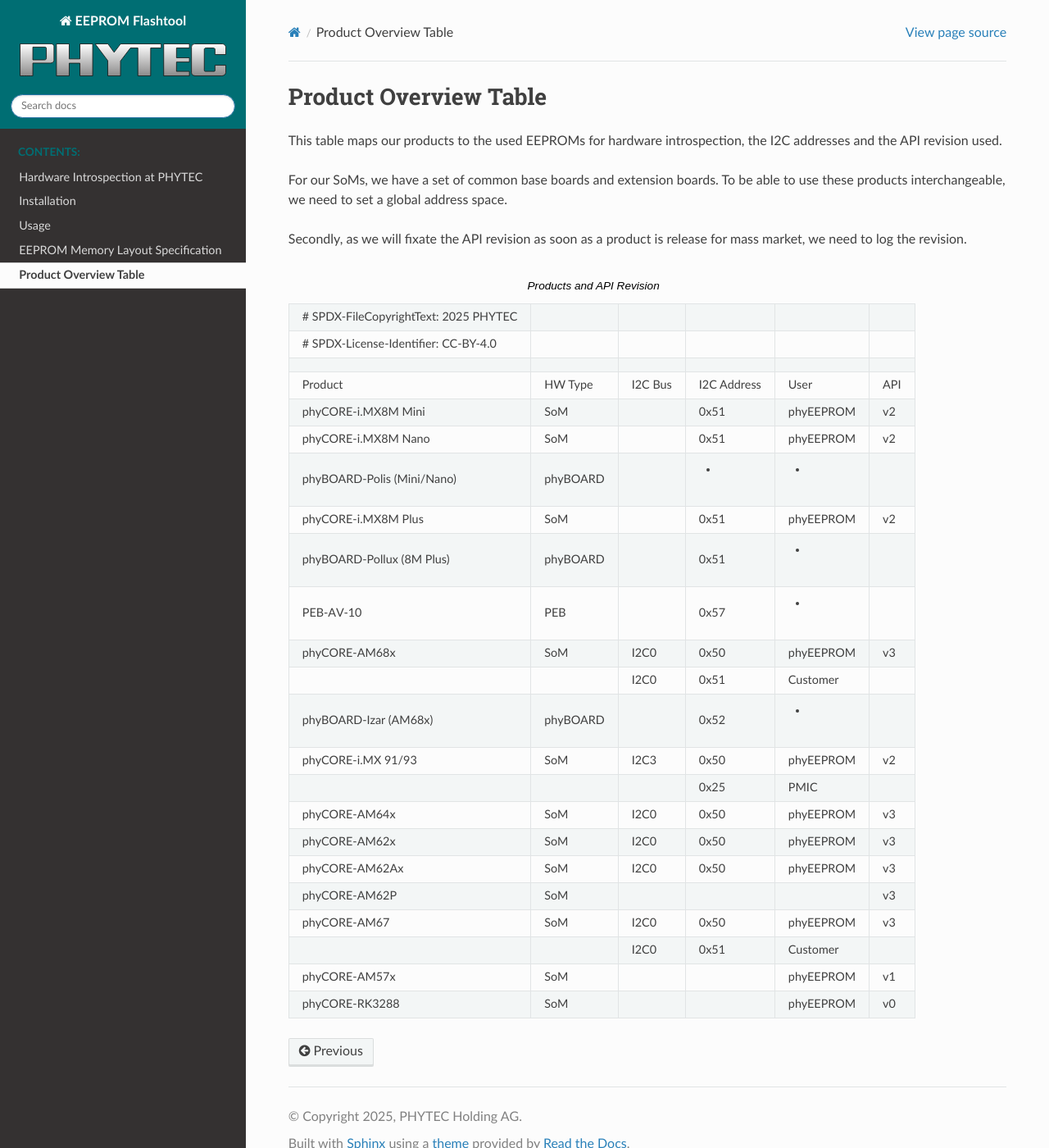
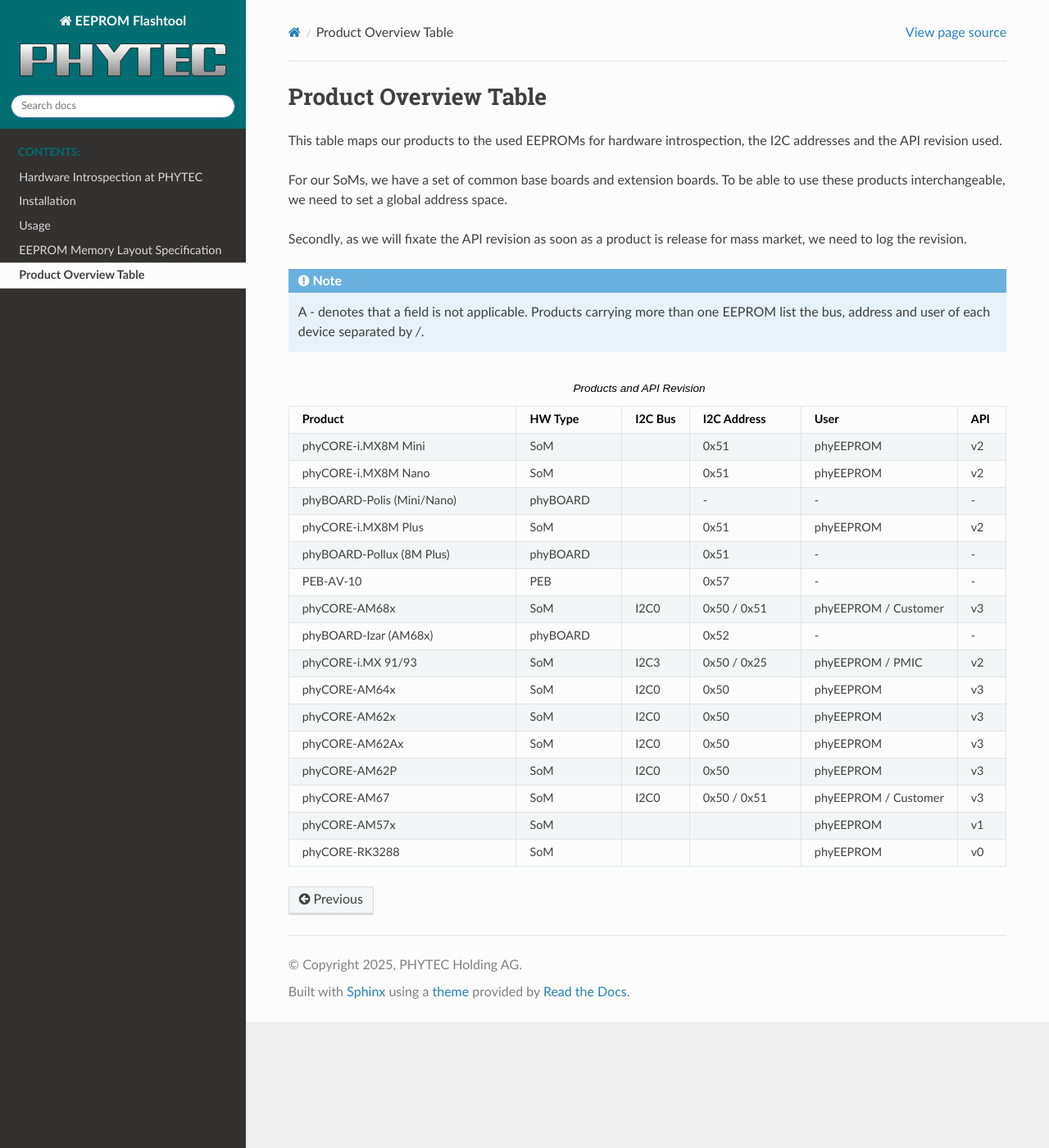
Before and after one commit to phytec/phytec-eeprom-flashtool, a Sphinx documentation site: the page built from docs/source/product_overview.rst, in a window 1280 px wide and 1400 px high. Shown: the whole window at 82% size. Built offline with Sphinx 7.4.7 and the Read the Docs theme 3.1.0, drawn with Linux system fonts in a browser that asks for light colours; the version number could not be read and is left out.

Commit message:
docs: product_overview: Consolidate table rendering
Changes:
 * merge multi-eeprom products into single row
 * escape dashes to fix parsing: \-
 * fix csv parser by moving license to REUSE.toml
 * forbit word break in the table
 * fix column layout
 * new note:: block

Signed-off-by: Stefan Müller-Klieser <s.mueller-klieser@phytec.de>

```diff
--- a/REUSE.toml
+++ b/REUSE.toml
@@ -21,6 +21,11 @@
 SPDX-License-Identifier = "CC-BY-4.0"
 
 [[annotations]]
+path = "docs/source/*.csv"
+SPDX-FileCopyrightText = "2025 PHYTEC"
+SPDX-License-Identifier = "CC-BY-4.0"
+
+[[annotations]]
 path = "docs/source/_static/*"
 SPDX-FileCopyrightText = "2025 PHYTEC"
 SPDX-License-Identifier = "LicenseRef-PHYTEC-Commercial-0.1"
--- a/docs/source/conf.py
+++ b/docs/source/conf.py
@@ -67,6 +67,21 @@
         \usepackage{charter}
         \usepackage[defaultsans]{lato}
         \usepackage{inconsolata}
+
+        % Keep product names like "phyBOARD-Polis" and words like
+        % "Customer" on one line in tables: disable hyphenation and
+        % break-after-hyphen inside Sphinx table environments only.
+        \usepackage{etoolbox}
+        \AtBeginEnvironment{tabulary}{%
+            \hyphenpenalty=10000
+            \exhyphenpenalty=10000
+            \protected\def\sphinxhyphen#1{\mbox{-}}%
+        }
+        \AtBeginEnvironment{longtable}{%
+            \hyphenpenalty=10000
+            \exhyphenpenalty=10000
+            \protected\def\sphinxhyphen#1{\mbox{-}}%
+        }
     ''',
 
     # Figure alignment
--- a/docs/source/product_overview.csv
+++ b/docs/source/product_overview.csv
@@ -1,23 +1,17 @@
-# SPDX-FileCopyrightText: 2025 PHYTEC
-# SPDX-License-Identifier: CC-BY-4.0
-
 Product,HW Type,I2C Bus,I2C Address,User,API
 phyCORE-i.MX8M Mini,SoM,,0x51,phyEEPROM,v2
 phyCORE-i.MX8M Nano,SoM,,0x51,phyEEPROM,v2
-phyBOARD-Polis (Mini/Nano),phyBOARD,,-,-,
+phyBOARD-Polis (Mini/Nano),phyBOARD,,\-,\-,\-
 phyCORE-i.MX8M Plus,SoM,,0x51,phyEEPROM,v2
-phyBOARD-Pollux (8M Plus),phyBOARD,,0x51,-,
-PEB-AV-10,PEB,,0x57,-,
-phyCORE-AM68x,SoM,I2C0,0x50,phyEEPROM,v3
-,,I2C0,0x51,Customer,
-phyBOARD-Izar (AM68x),phyBOARD,,0x52,-,
-phyCORE-i.MX 91/93,SoM,I2C3,0x50,phyEEPROM,v2
-,,,0x25,PMIC,
+phyBOARD-Pollux (8M Plus),phyBOARD,,0x51,\-,\-
+PEB-AV-10,PEB,,0x57,\-,\-
+phyCORE-AM68x,SoM,I2C0,0x50 / 0x51,phyEEPROM / Customer,v3
+phyBOARD-Izar (AM68x),phyBOARD,,0x52,\-,\-
+phyCORE-i.MX 91/93,SoM,I2C3,0x50 / 0x25,phyEEPROM / PMIC,v2
 phyCORE-AM64x,SoM,I2C0,0x50,phyEEPROM,v3
 phyCORE-AM62x,SoM,I2C0,0x50,phyEEPROM,v3
 phyCORE-AM62Ax,SoM,I2C0,0x50,phyEEPROM,v3
-phyCORE-AM62P,SoM,,,,v3
-phyCORE-AM67,SoM,I2C0,0x50,phyEEPROM,v3
-,,I2C0,0x51,Customer,
+phyCORE-AM62P,SoM,I2C0,0x50,phyEEPROM,v3
+phyCORE-AM67,SoM,I2C0,0x50 / 0x51,phyEEPROM / Customer,v3
 phyCORE-AM57x,SoM,,,phyEEPROM,v1
 phyCORE-RK3288,SoM,,,phyEEPROM,v0
--- a/docs/source/product_overview.rst
+++ b/docs/source/product_overview.rst
@@ -10,5 +10,11 @@
 
 Secondly, as we will fixate the API revision as soon as a product is release for mass market, we need to log the revision.
 
+.. note::
+   A `-` denotes that a field is not applicable. Products carrying more than
+   one EEPROM list the bus, address and user of each device separated by `/`.
+
 .. csv-table:: Products and API Revision
+   :header-rows: 1
+   :widths: 35 16 8 17 17 7
    :file: product_overview.csv
```
